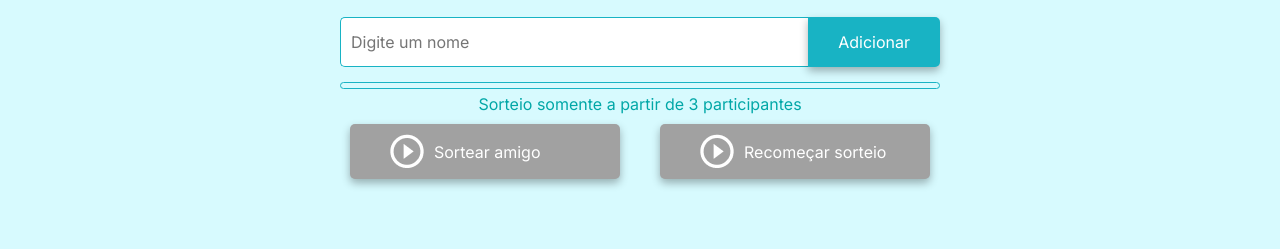
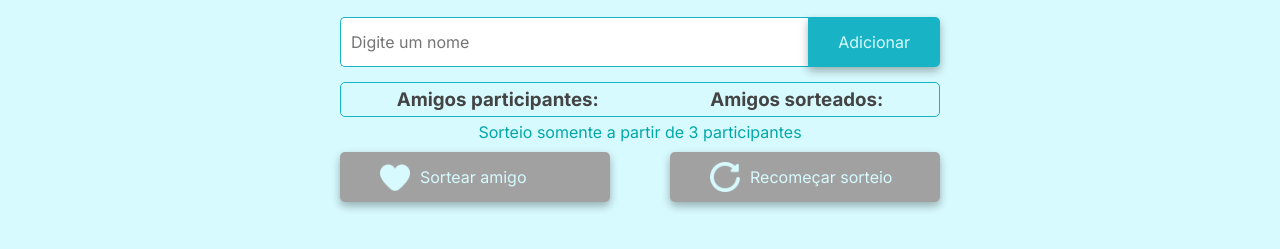
Before and after one commit to devbeafg/challenge-amigo-secreto-alura-one, a plain HTML site: page index.html in a window 1280 px wide. Shown: the part 319-568 px from the top of the page. Drawn offline with Linux system fonts and the light colour scheme.

Commit message:
Inserindo ícones dos botões, últimos ajustes no front-end

```diff
--- a/app.js
+++ b/app.js
@@ -51,7 +51,6 @@ function listarAmigos() {
     itemLista.textContent = nome;
     lista.appendChild(itemLista); // insere o nome no html
   });
-  subtituloLista.innerHTML = "Amigos participantes:";
 }
 
 function habilitarSorteio() {
@@ -87,7 +86,6 @@ function sortearAmigo() {
     resultado.appendChild(itemLista); //insere item
   }
 
-  subtituloSorteado.innerHTML = "Amigos sorteados:";
   mensagem.innerHTML = "Não há mais participantes para sortear!";
   habilitarOrNot.setAttribute('disabled', true); // desativa botao sorteio
   amigo.setAttribute('disabled', true); // desativa input
@@ -103,8 +101,6 @@ function recomecarSorteio() {
   mensagem.innerHTML = "Sorteio somente a partir de 3 participantes";
   adicionar.removeAttribute('disabled'); // ativa botão adocionar
   amigo.removeAttribute('disabled'); // ativa input
-  subtituloLista.innerHTML = ""; // limpa subtitulos
-  subtituloSorteado.innerHTML = ""; // limpa subtitulos
   manterFoco();
   limparInput();
 }
--- a/index.html
+++ b/index.html
@@ -30,11 +30,11 @@
 
             <div class="container-listas">
                 <div class="listas">
-                    <h3 id="subtituloLista"></h3>
+                    <h3 id="subtituloLista">Amigos participantes:</h3>
                     <ul id="listaAmigos" class="name-list" aria-labelledby="listaAmigos" role="list"></ul>
                 </div>
                 <div class="listas">
-                    <h3 id="subtituloSorteado"></h3>
+                    <h3 id="subtituloSorteado">Amigos sorteados:</h3>
                     <ul id="resultado" class="result-list" aria-live="polite"></ul>
                 </div>
             </div>
@@ -44,12 +44,12 @@
             <div class="button-container">
                 <button class="button-draw" id="habilitarSorteio" onclick="sortearAmigo()"
                     aria-label="Sortear amigo secreto" disabled>
-                    <img src="assets/play_circle_outline.png" alt="Ícone para sortear">
+                    <img src="assets/coracao.png" alt="Ícone para sortear" height="30px">
                     Sortear amigo
                 </button>
                 <button class="button-draw btnSorteio" id="recomecar" onclick="recomecarSorteio()"
                     aria-label="Recomeçar sorteio" disabled>
-                    <img src="assets/play_circle_outline.png" alt="Ícone para sortear">
+                    <img src="assets/vire-a-direita.png" alt="Ícone para sortear" height="30px">
                     Recomeçar sorteio
                 </button>
             </div>
--- a/style.css
+++ b/style.css
@@ -118,7 +118,7 @@ input::selection{
     max-width: 600px;
     display: flex;
     justify-content: space-between;
-
+    margin: 10px 0;
 }
 
 /* Estilos de entrada de texto */
@@ -143,11 +143,12 @@ button {
     border-radius: 5px;
     cursor: pointer;
     border: none;
+    text-align: center;
 }
 
 .button-add {
     background-color: var(--color-primary);
-    color: var(--color-white);
+    color: var(--color-secondary);
     border-radius: 0 5px 5px 0;
     border: none;
 }
@@ -193,11 +194,10 @@ ul {
     align-items: center;
     width: 45%;
     padding: 10px 40px;
-    color: var(--color-white);
+    color: var(--color-secondary);
     background-color: var(--color-primary);
     font-size: 16px;
     border-radius: 5px none;
-    margin: 10px;
 }
 
 button:disabled {
@@ -211,11 +211,11 @@ button:disabled {
 }
 
 .button-draw:not(:disabled):hover {
-    background-color: var(--color-yellow);
+    background-color: var(--color-pink);
 }
 
 .btnSorteio:not(:disabled):hover {
-    background-color: var(--color-dark-torquoise);
+    background-color: var(--color-pink);
 }
 
 #mensagemSorteio{
```
